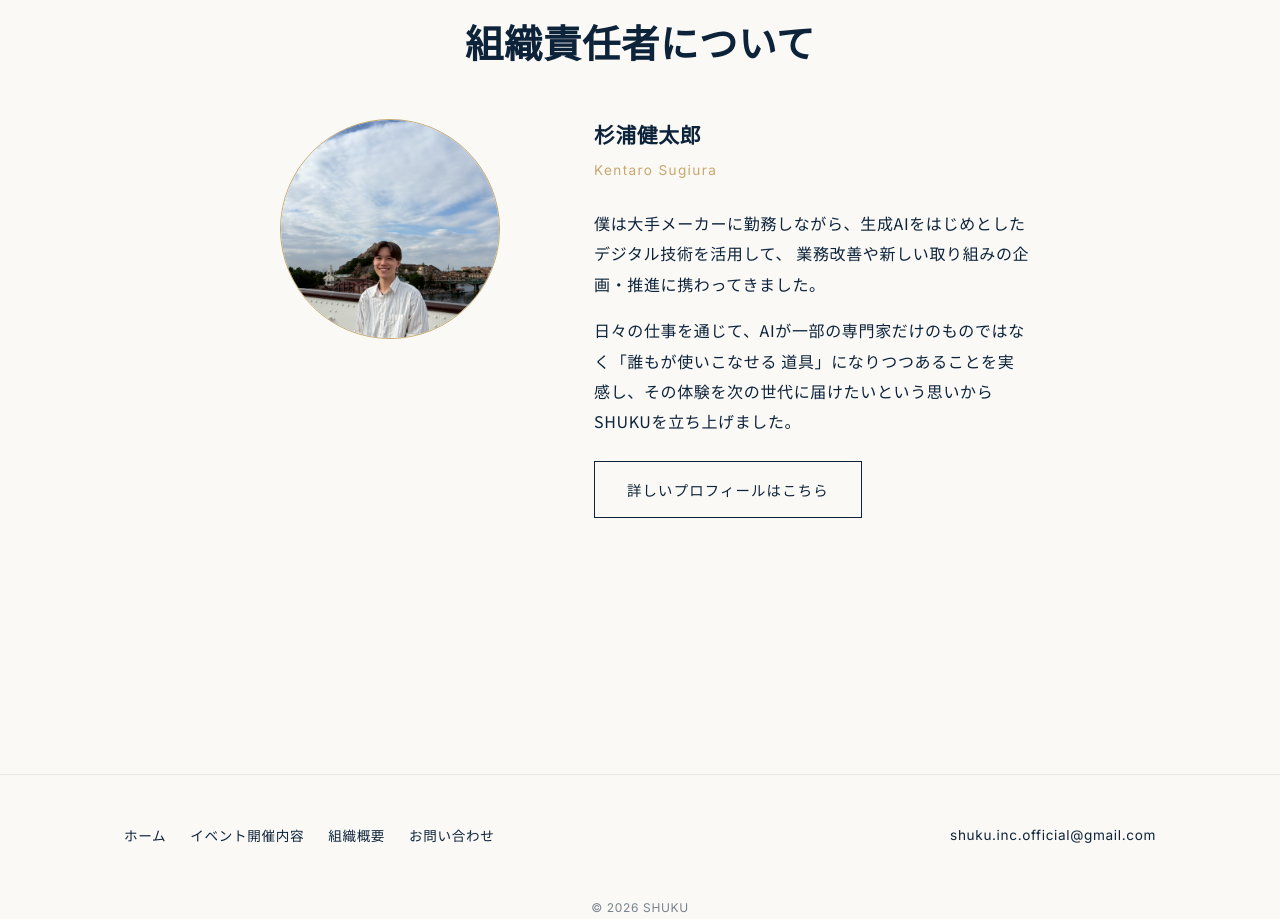
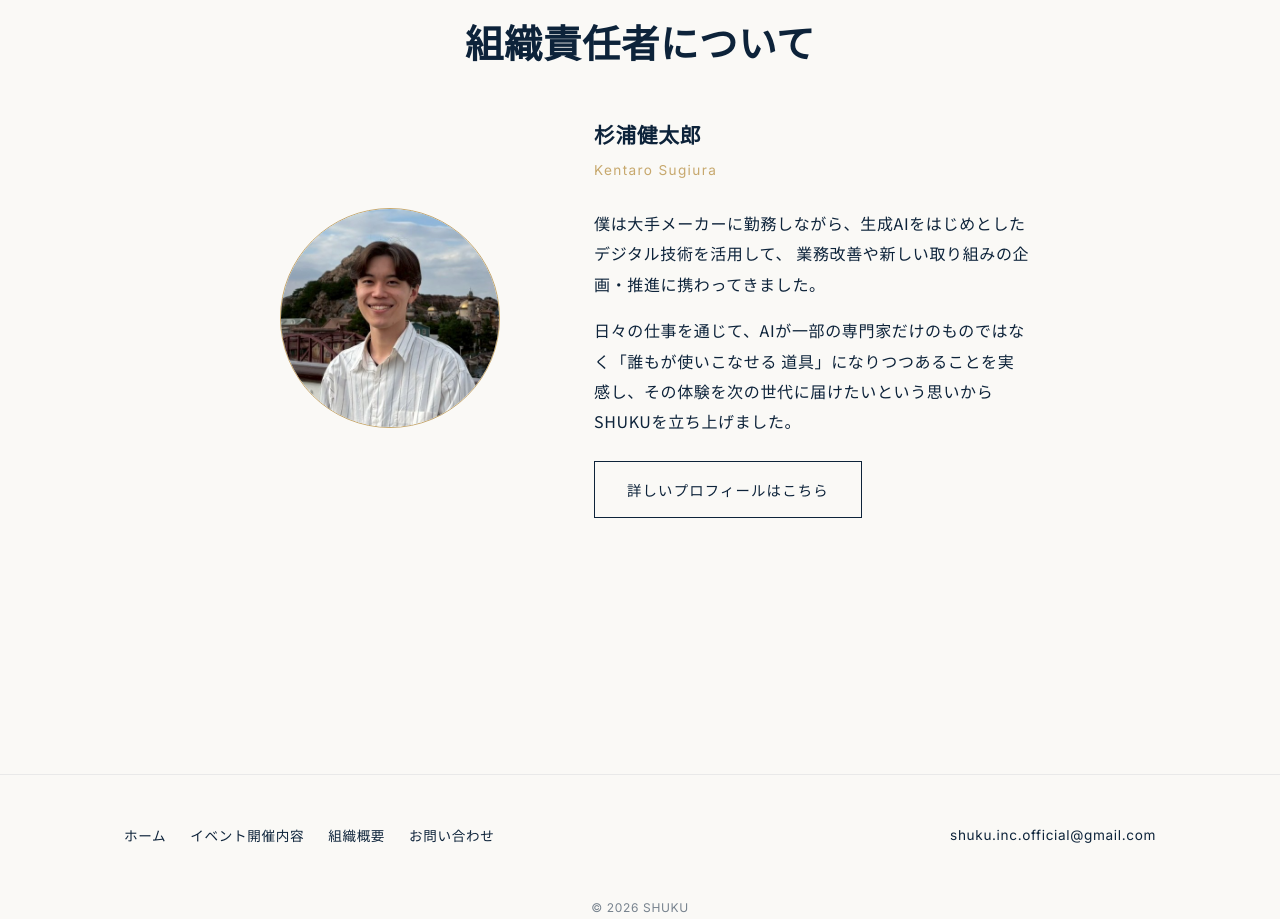
Before and after one commit to shuku-inc/shuku-inc.github.io, a plain HTML site: page about/index.html in a window 1280 px wide. Shown: the part 1226-2145 px from the top of the page. Drawn offline with Linux system fonts and the light colour scheme.

Commit message:
style: 組織責任者の丸型写真のトリミングを調整し顔と上半身が映えるように変更、デスクトップは本文と縦方向中央揃えに

```diff
--- a/about/index.html
+++ b/about/index.html
@@ -70,7 +70,7 @@
 
           <div class="profile">
             <div class="profile__photo">
-              <img src="../assets/images/founder.jpg" alt="杉浦健太郎の写真">
+              <img src="../assets/images/founder-avatar.jpg" alt="杉浦健太郎の写真">
             </div>
             <div>
               <h3 class="profile__name">杉浦健太郎</h3>
--- a/css/style.css
+++ b/css/style.css
@@ -553,7 +553,7 @@
   display: grid;
   grid-template-columns: 280px 1fr;
   gap: var(--space-6);
-  align-items: start;
+  align-items: center;
   margin-top: var(--space-5);
 }
 
```
Also changed, not shown: assets/images/founder-avatar.jpg (added).
